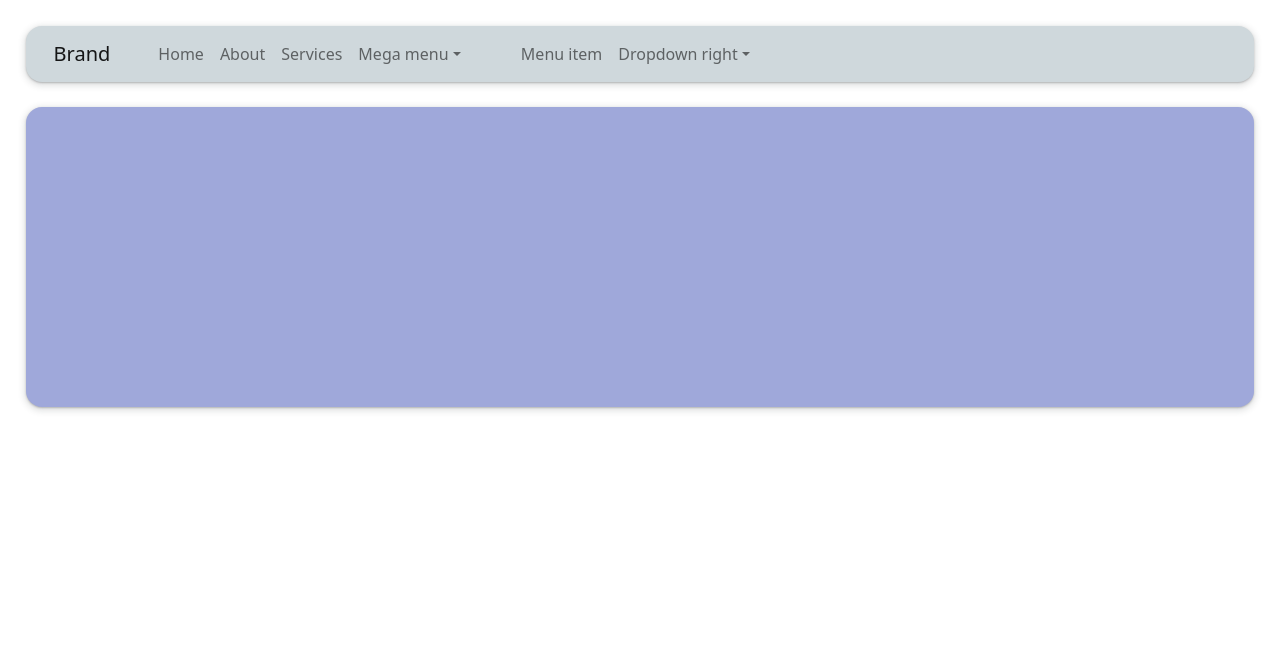
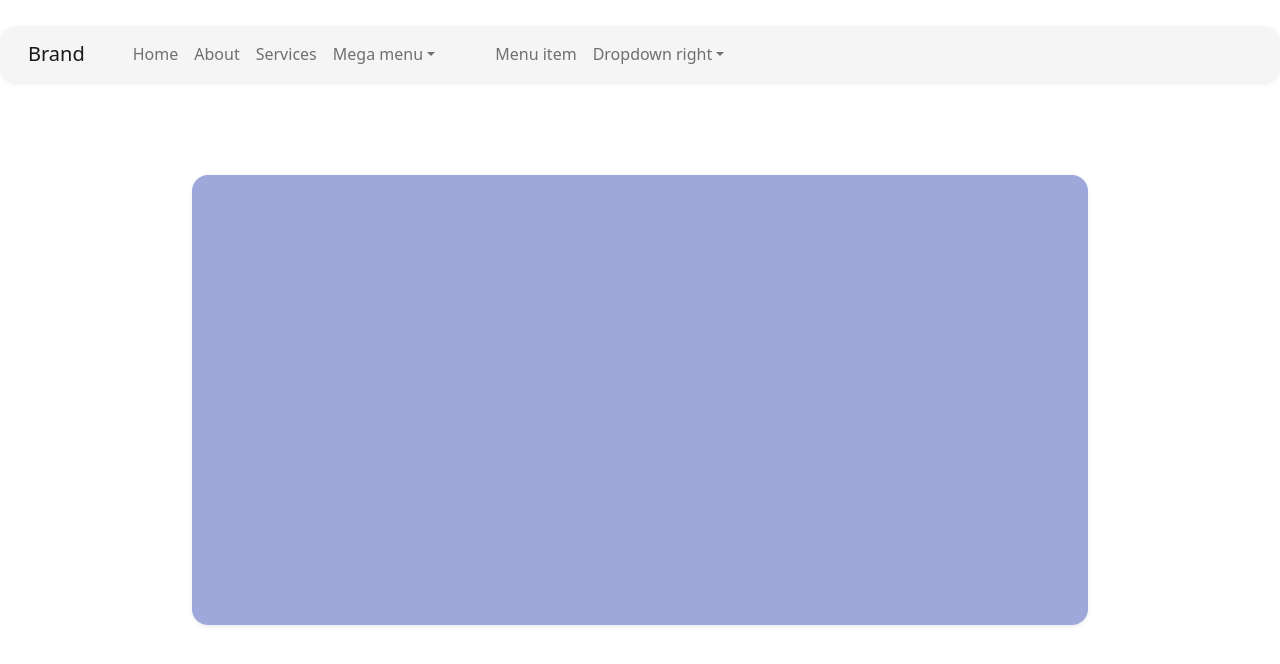
Before and after one commit to lost2121/qom.ir, a plain HTML site: page index.html in a window 1280 px wide. Shown: the top 664 px of the page. Drawn offline with nearby package versions, Linux system fonts and the light colour scheme.

Commit message:
Commit Test

```diff
--- a/assets/css/master.css
+++ b/assets/css/master.css
@@ -23,6 +23,17 @@
 }
 .bg-faded-secondary{
      background-color: #cfd8dc
+}
+
+
+/* Centerlized Object  */
+
+.obj-center {
+     position: absolute;
+     top: 50%;
+     left: 50%;
+     -ms-transform: translate(-50%, -50%);
+     transform: translate(-50%, -50%);
 }
 
 /* Box Shadow Style */
--- a/index.html
+++ b/index.html
@@ -15,7 +15,7 @@
 
   <header>
     <!-- MegaMenu Navbar -->
-    <nav id="navbar_sticky" class="navbar navbar-expand-lg navbar-light bg-faded-secondary shadow-md border-rounded-md" style="margin: 1.6rem; color: #fff">
+    <nav id="navbar_sticky" class="navbar navbar-expand-lg navbar-light bg-faded-light shadow-sm border-rounded-md" style=" margin-top: 1.6rem; color: #fff">
       <div class="container-fluid">
         <a class="navbar-brand" href="#">Brand</a>
         <button class="navbar-toggler" type="button" data-bs-toggle="collapse" data-bs-target="#main_nav">
@@ -101,7 +101,7 @@
       </nav> <!-- End MegaMenu Navbar -->
   </header>
 
-  <div class="bg-faded-dark border-rounded-md shadow-md" style="height:300px; margin:1.6rem"></div>
+  <div class="bg-faded-dark border-rounded-md shadow-sm obj-center" style="height:450px; width: 70%; "></div>
 
 
   <br> <br><br><br><br><br><br><br><br><br><br><br><br><br><br><br><br><br><br><br><br><br><br><br><br><br><br><br><br><br><br><br><br><br><br><br><br><br><br><br><br><br><br><br><br><br><br><br><br><br><br><br><br><br><br><br><br><br><br><br><br><br><br><br><br><br><br><br><br><br><br><br><br><br><br><br><br><br><br><br><br><br><br><br><br><br><br><br><br><br><br><br><br><br>
```
Also changed, not shown: assets/index.html (deleted, +0 -14 lines).
